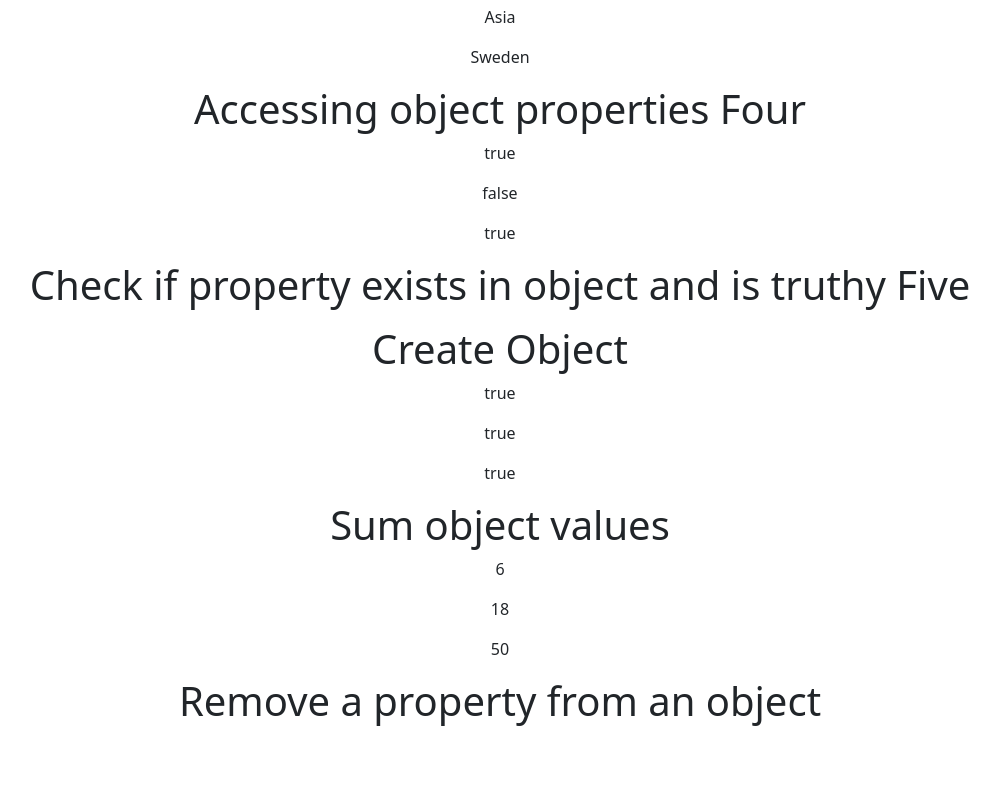
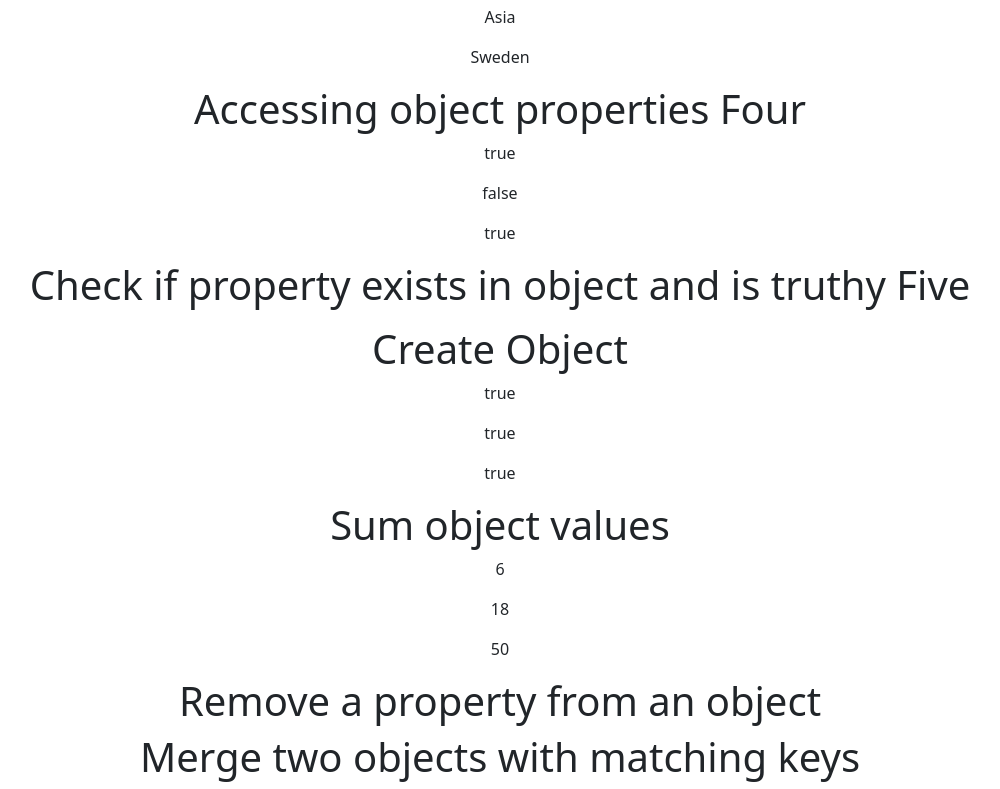
Before and after one commit to vinothsmart/react-redux-dashboard, a React (Create React App) app: page /jsc/objects in a window 1280 px wide. Shown: the part 323-1112 px from the top of the page, without its empty margins (140-1140 px from the left). Before the commit the page ends 1056 px from the top, so only its background shows below. Built offline with nearby package versions, Linux system fonts and the light colour scheme.

Commit message:
Merge two objects with

```diff
--- a/src/components/pages/JsChallange/Objects.js
+++ b/src/components/pages/JsChallange/Objects.js
@@ -68,10 +68,10 @@ const Objects = () => {
     return obj?.a?.b;
   };
 
-  console.log(getTheValueOfB({ a: 1 }));
-  console.log(getTheValueOfB({ a: { b: { c: 3 } } }));
-  console.log(getTheValueOfB({ b: { a: 1 } }));
-  console.log(getTheValueOfB({ a: { b: 2 } }));
+  // console.log(getTheValueOfB({ a: 1 }));
+  // console.log(getTheValueOfB({ a: { b: { c: 3 } } }));
+  // console.log(getTheValueOfB({ b: { a: 1 } }));
+  // console.log(getTheValueOfB({ a: { b: 2 } }));
 
   const sumtheObjectValues = (obj) => {
     return Object.values(obj).reduce((a, b) => a + b);
@@ -93,9 +93,29 @@ const Objects = () => {
     return rest;
   };
 
-  console.log(removeBFromObject({ a: 1, b: 2, c: 3 }));
-  console.log(removeBFromObject({ b: 0, a: 7, d: 8 }));
-  console.log(removeBFromObject({ e: 6, f: 4, b: 5, a: 3 }));
+  // console.log(removeBFromObject({ a: 1, b: 2, c: 3 }));
+  // console.log(removeBFromObject({ b: 0, a: 7, d: 8 }));
+  // console.log(removeBFromObject({ e: 6, f: 4, b: 5, a: 3 }));
+
+  // const changeSecondParamterBTOD = (x, y) => {
+  //   const { b, ...rest } = y;
+  //   const d = { b };
+  //   // change key value of b to d
+  //   const newB = Object.fromEntries(
+  //     Object.entries(d).map(([key, val]) => [key.replace("b", "d"), val])
+  //   );
+
+  //   return { ...x, ...rest, ...newB };
+  // };
+
+  // another method
+  const changeSecondParamterBTOD = (x, y) => {
+    const { b, ...rest } = y;
+    return { ...x, ...rest, d: b };
+  };
+
+  console.log(changeSecondParamterBTOD({ a: 1, b: 2 }, { c: 3, b: 4, e: 5 }));
+  console.log(changeSecondParamterBTOD({ a: 5, b: 4 }, { c: 3, b: 1, e: 2 }));
 
   return (
     <div>
@@ -174,6 +194,7 @@ const Objects = () => {
       </center>
       <center>
         <h1>Remove a property from an object</h1>
+        <h1>Merge two objects with matching keys</h1>
       </center>
     </div>
   );
```
